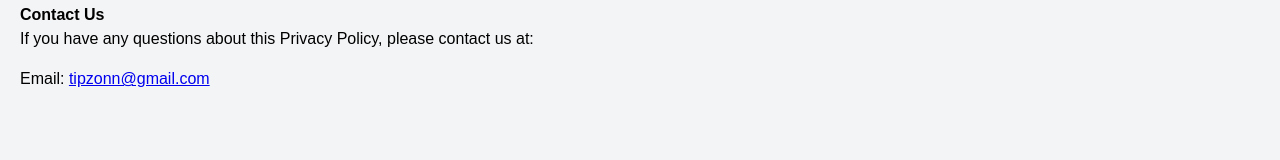
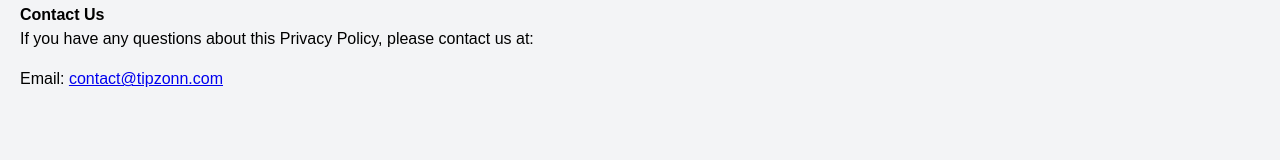
Before and after one commit to devenK16/tipzonn_frontend, a React (Create React App) app: page /privacy in a window 1280 px wide. Shown: the part 1383-1543 px from the top of the page. Built offline with nearby package versions, Linux system fonts and the light colour scheme.

Commit message:
email update 2

```diff
--- a/src/pages/PrivacyPolicy.js
+++ b/src/pages/PrivacyPolicy.js
@@ -71,7 +71,7 @@
 
         <p><strong>Contact Us</strong><br/>
         If you have any questions about this Privacy Policy, please contact us at:</p>
-        <p>Email: <a href="mailto:contact@tipzonn.com">tipzonn@gmail.com</a></p>
+        <p>Email: <a href="mailto:contact@tipzonn.com">contact@tipzonn.com</a></p>
       </div>
       <div className="home-footer11">
             <Footer4></Footer4>
--- a/src/pages/TermsConditions.js
+++ b/src/pages/TermsConditions.js
@@ -79,7 +79,7 @@
 
         <h2>Contact Us</h2>
         <p>If you have any questions about these Terms, please contact us at:</p>
-        <p>Email: <a href="mailto:contact@tipzonn.com">tipzonn@gmail.com</a></p>
+        <p>Email: <a href="mailto:contact@tipzonn.com">contact@tipzonn.com</a></p>
       </div>
       <div className="home-footer11">
             <Footer4></Footer4>
```
